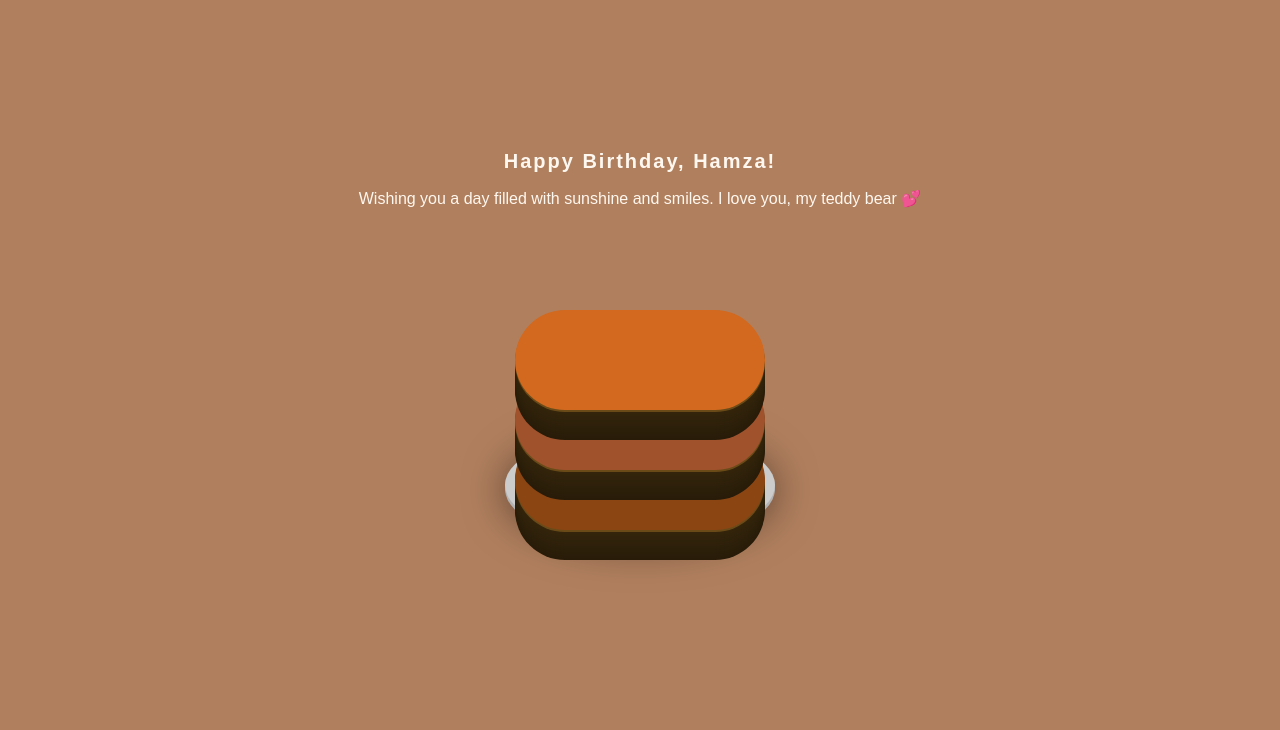
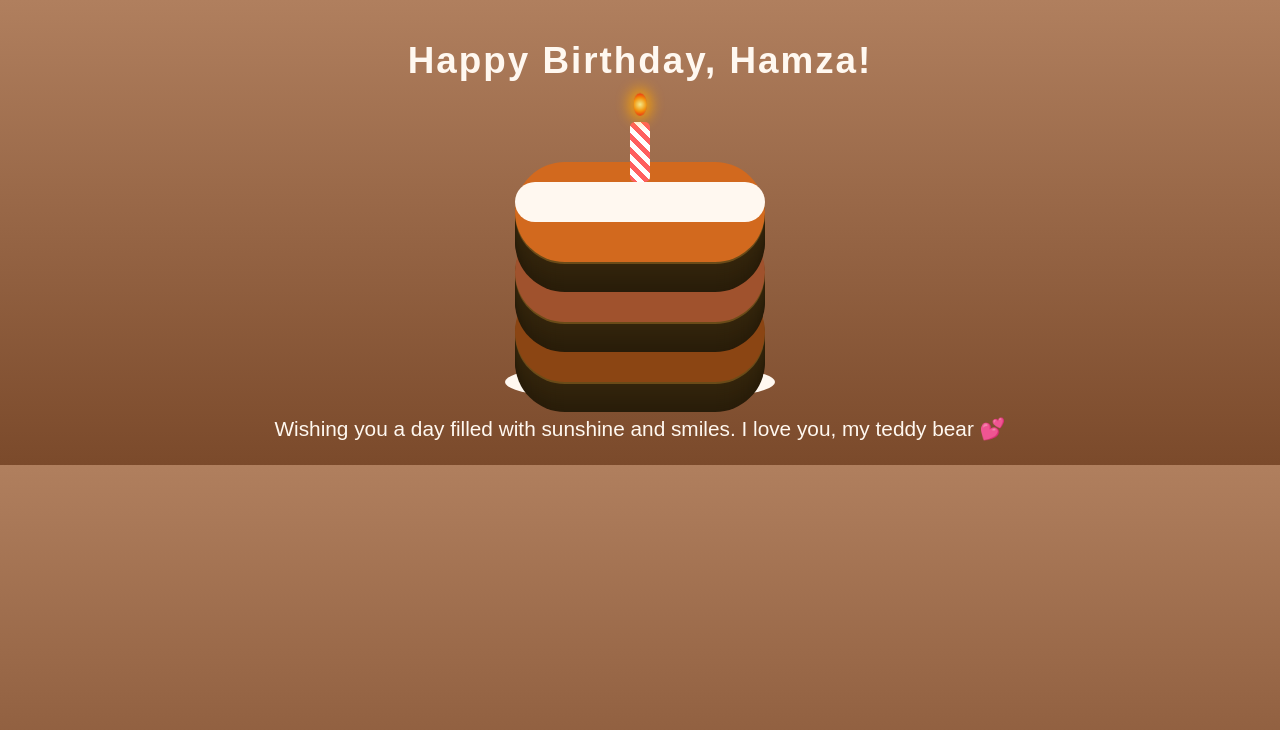
Before and after one commit to lolilypopp/teddybeardayy, a plain HTML site: page index.html in a window 1280 px wide. Drawn offline with Linux system fonts and the light colour scheme.

Commit message:
Refactor cake styles and add animations

```diff
--- a/style.css
+++ b/style.css
@@ -1,6 +1,6 @@
 body {
   margin: 0;
-  background: #b07f5e;
+  background: linear-gradient(180deg, #b07f5e, #7b4a2b);
   font-family: "Patrick Hand", sans-serif;
   color: #fff8f0;
   text-align: center;
@@ -8,33 +8,106 @@ body {
 }
 
 .title {
-  margin-top: 150px;
-  font-size: 20px;
+  margin-top: 40px;
+  font-size: 2.3em;
   letter-spacing: 2px;
 }
 
 .cake {
-  position: absolute;
+  position: relative;
   width: 250px;
   height: 200px;
-  top: 50%;
-  left: 50%;
-  margin-top: -70px;
-  margin-left: -125px;
+  margin: 100px auto 30px;
 }
 
 .plate {
   width: 270px;
-  height: 110px;
+  height: 40px;
+  background: #fff8f0;
+  border-radius: 50%;
   position: absolute;
-  bottom: -10px;
+  bottom: -20px;
   left: -10px;
-  background-color: #ccc;
-  border-radius: 50%;
-  box-shadow: 0 2px 0 #b3b3b3, 0 4px 0 #b3b3b3, 0 5px 40px rgba(0, 0, 0, 0.5);
 }
 
 .layer {
+  position: absolute;
+  width: 250px;
+  height: 60px;
+  border-radius: 20px;
+  left: 0;
+}
+.layer-bottom { background: #8b4513; bottom: 0; }
+.layer-middle { background: #a0522d; bottom: 60px; }
+.layer-top { background: #d2691e; bottom: 120px; }
+
+.icing {
+  position: absolute;
+  width: 250px;
+  height: 40px;
+  background: #fff8f0;
+  border-radius: 20px;
+  bottom: 160px;
+}
+
+.drip {
+  position: absolute;
+  width: 20px;
+  height: 30px;
+  background: #fff8f0;
+  border-radius: 10px;
+  animation: drip 3s infinite;
+}
+.drip1 { left: 60px; animation-delay: 0.5s; }
+.drip2 { left: 120px; animation-delay: 1s; }
+.drip3 { left: 180px; animation-delay: 1.5s; }
+
+@keyframes drip {
+  0%, 100% { height: 25px; }
+  50% { height: 35px; }
+}
+
+.candle {
+  position: absolute;
+  width: 20px;
+  height: 60px;
+  background: repeating-linear-gradient(45deg, #ff5f5f, #ff5f5f 5px, #fff 5px, #fff 10px);
+  left: 50%;
+  bottom: 200px;
+  transform: translateX(-50%);
+  border-radius: 5px;
+}
+
+.flame {
+  width: 15px;
+  height: 25px;
+  background: radial-gradient(circle, #ff9, #f90, #f00);
+  border-radius: 50%;
+  position: absolute;
+  top: -30px;
+  left: 50%;
+  transform: translateX(-50%);
+  animation: flicker 0.15s infinite alternate;
+  box-shadow: 0 0 15px 5px orange;
+}
+
+@keyframes flicker {
+  0% { transform: translateX(-50%) scale(1); opacity: 1; }
+  100% { transform: translateX(-50%) scale(0.9); opacity: 0.85; }
+}
+
+.message {
+  font-size: 1.3em;
+  margin: 20px auto;
+  width: 80%;
+  line-height: 1.6em;
+  animation: fadeIn 2s ease;
+}
+
+@keyframes fadeIn {
+  from { opacity: 0; transform: translateY(10px); }
+  to { opacity: 1; transform: translateY(0); }
+}.layer {
   position: absolute;
   display: block;
   width: 250px;
```
